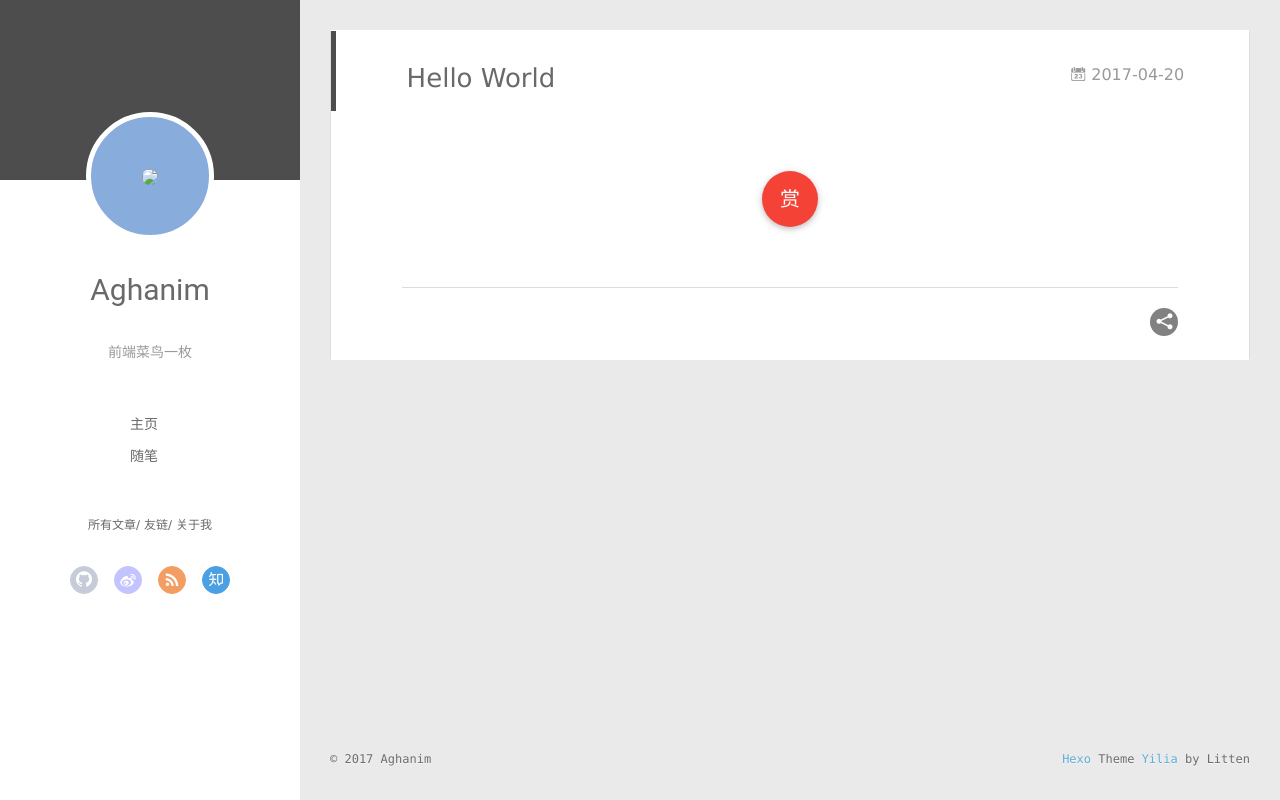
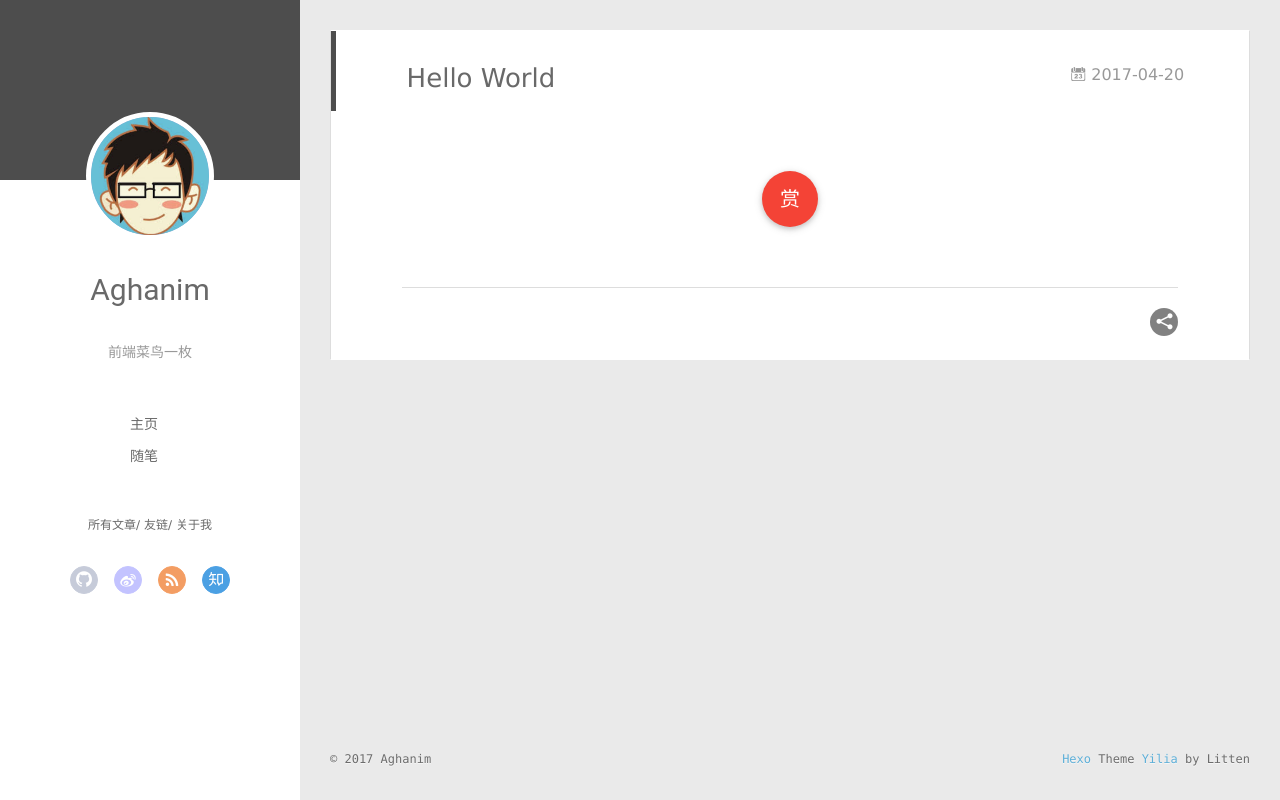
Before and after one commit to huangminjie/huangminjie.github.io, a plain HTML site: page 2017/04/20/hello-world/index.html in a window 1280 px wide. Drawn offline with Linux system fonts and the light colour scheme.

Commit message:
Site updated: 2017-04-24 23:53:42

```diff
--- a/2017/04/20/hello-world/index.html
+++ b/2017/04/20/hello-world/index.html
@@ -47,7 +47,7 @@
 <div class="intrude-less">
 	<header id="header" class="inner">
 		<a href="/" class="profilepic">
-			<img src="null" class="js-avatar">
+			<img src="/img/avatar.png" class="js-avatar">
 		</a>
 		<hgroup>
 		  <h1 class="header-author"><a href="/">Aghanim</a></h1>
@@ -107,7 +107,7 @@
 	<div class="intrude-less">
 		<header id="header" class="inner">
 			<div class="profilepic">
-				<img src="null" class="js-avatar">
+				<img src="/img/avatar.png" class="js-avatar">
 			</div>
 			<hgroup>
 			  <h1 class="header-author js-header-author">Aghanim</h1>
--- a/content.json
+++ b/content.json
@@ -1 +1 @@
-[{"title":"Hello World","date":"2017-04-20T14:14:35.000Z","path":"2017/04/20/hello-world/","text":"","tags":[]}]
+{"meta":{"title":"Aghanim的博客","subtitle":"前端菜鸟一枚","description":"Aghanim的个人博客。","author":"Aghanim","url":"//blog.hihmj.com"},"pages":[],"posts":[{"title":"Hello World","slug":"hello-world","date":"2017-04-20T14:14:35.000Z","updated":"2017-04-24T14:21:37.000Z","comments":true,"path":"2017/04/20/hello-world/","link":"","permalink":"//blog.hihmj.com/2017/04/20/hello-world/","excerpt":"","text":"","categories":[],"tags":[]}]}
```
Also changed, not shown: archives/2017/04/index.html (+2 -2 lines), archives/2017/index.html (+2 -2 lines), archives/index.html (+2 -2 lines), index.html (+2 -2 lines), img/avatar.png (renamed from assets/images/avatar.png).
